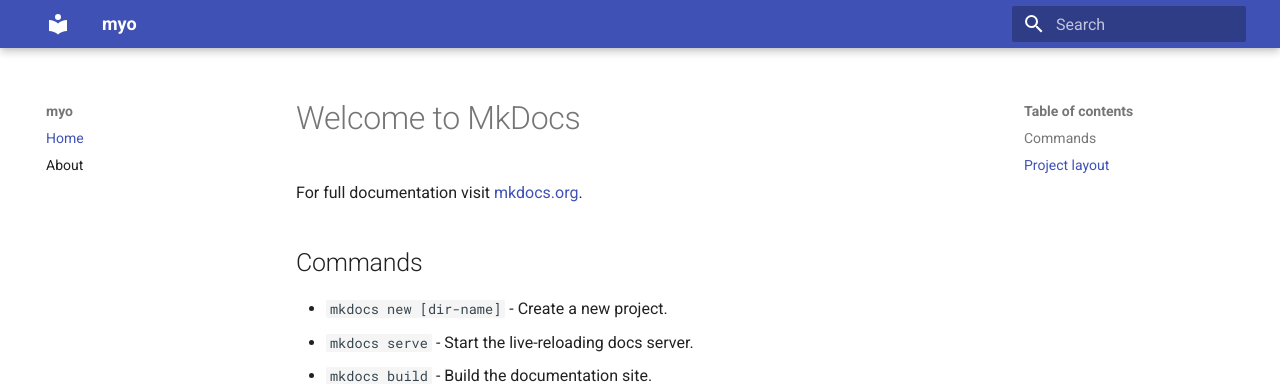
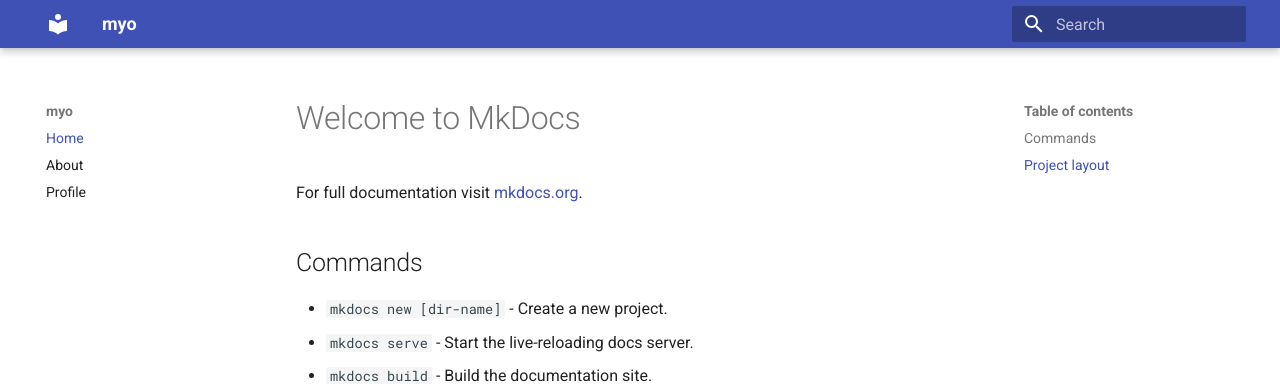
Before and after one commit to Mr-MyoHtet/testing123, an MkDocs documentation site: the page built from docs/index.md, in a window 1280 px wide. Shown: the top 384 px of the page. Built offline with MkDocs 1.6.1 and Material for MkDocs 9.7.7, drawn with Linux system fonts in a browser that asks for light colours.

Commit message:
third commit

```diff
--- a/mkdocs.yml
+++ b/mkdocs.yml
@@ -2,5 +2,6 @@
 nav:
   - Home: index.md
   - About: about.md
+  - Profile: profile.md
 theme:
   name: material
```
